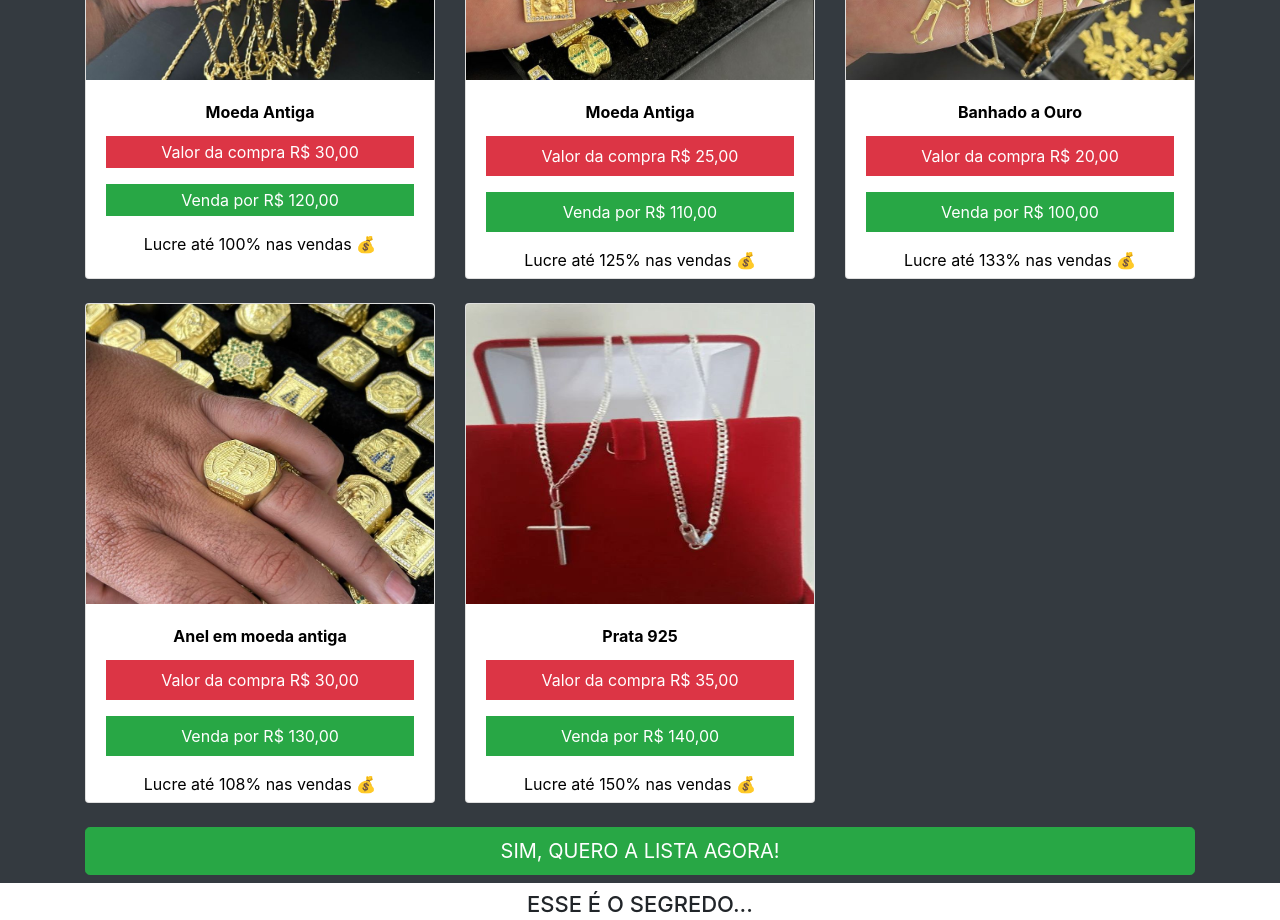
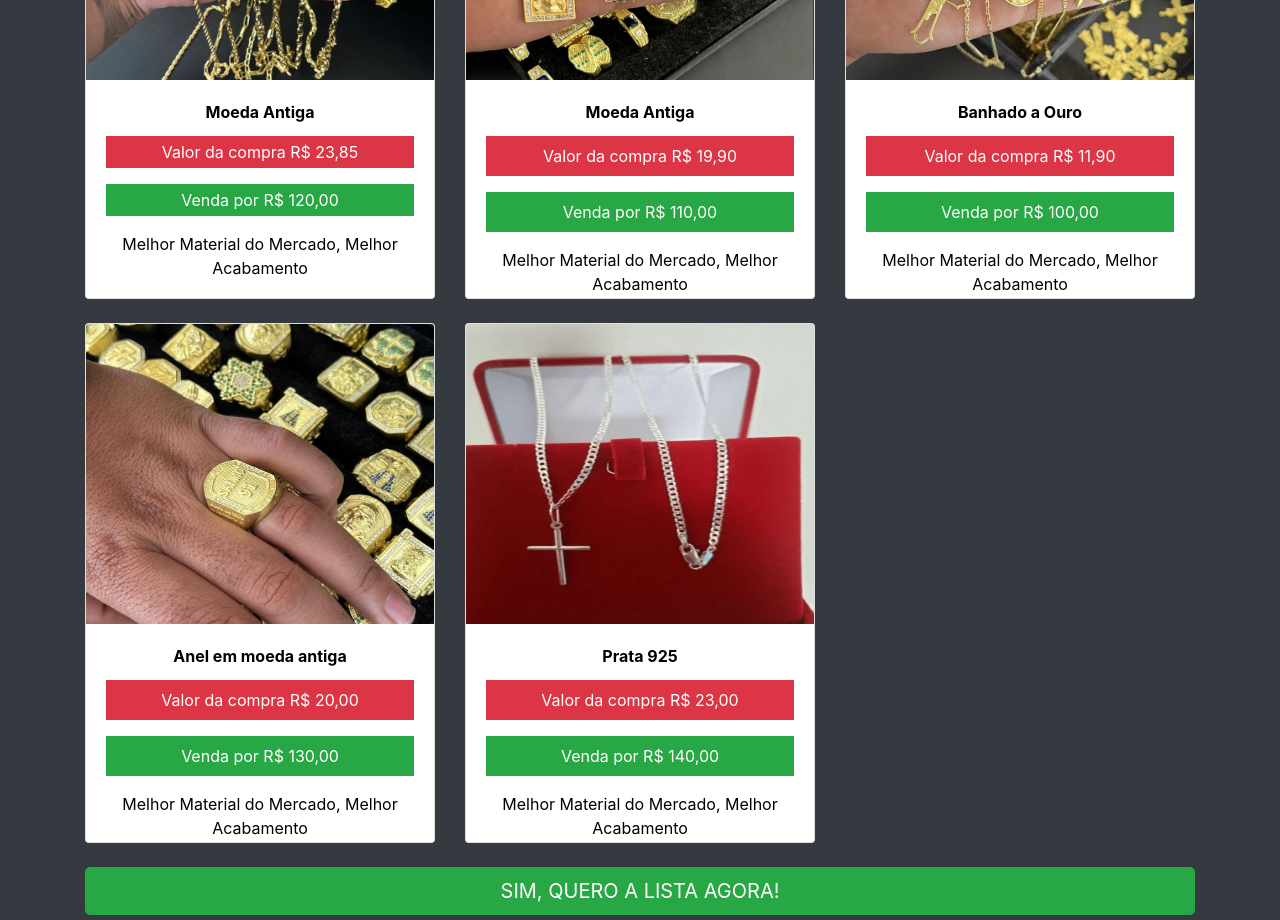
Before and after one commit to andresperes33/SiteVendasJoias, a plain HTML site: page index.html in a window 1280 px wide. Shown: the part 940-1860 px from the top of the page. Drawn offline with nearby package versions, Linux system fonts and the light colour scheme.

Commit message:
site atualizado

```diff
--- a/index.html
+++ b/index.html
@@ -28,6 +28,25 @@
         }(window, document, 'ttq');
     </script>
     <!-- TikTok Pixel Code End -->
+<!-- Facebook Pixel Code -->
+<script>
+    !function(f,b,e,v,n,t,s)
+    {if(f.fbq)return;n=f.fbq=function(){n.callMethod?
+    n.callMethod.apply(n,arguments):n.queue.push(arguments)};
+    if(!f._fbq)f._fbq=n;n.push=n;n.loaded=!0;n.version='2.0';
+    n.queue=[];t=b.createElement(e);t.async=!0;
+    t.src=v;s=b.getElementsByTagName(e)[0];
+    s.parentNode.insertBefore(t,s)}(window, document,'script',
+    'https://connect.facebook.net/en_US/fbevents.js');
+    fbq('init', 'YOUR_PIXEL_ID');
+    fbq('track', 'PageView');
+  </script>
+  <noscript>
+    <img height="1" width="1" style="display:none"
+    src="https://www.facebook.com/tr?id=YOUR_PIXEL_ID&ev=PageView&noscript=1"/>
+  </noscript>
+  <!-- End Facebook Pixel Code -->
+
     <style>
         .rotate-icon {
             transition: transform 0.2s ease;
@@ -93,60 +112,60 @@
             <div class="row">
                 <!-- Card 1 -->
                 <div class="col-md-4 mb-4">
-                    <div style="height: 500px;" class="card">
+                    <div style="height: 520px;" class="card">
                         <img style="height: 300px;" src="./img/cruz.png" alt="Produto 1" class="card-img-top">
                         <div class="card-body text-center">
                             <p style="font-size: 16px; color: black;" class="card-title font-weight-bold">Moeda Antiga
                             </p>
-                            <p class="bg-danger text-white p-1">Valor da compra R$ 30,00</p>
+                            <p class="bg-danger text-white p-1">Valor da compra R$ 23,85</p>
                             <p class="bg-success text-white p-1">Venda por R$ 120,00</p>
-                            <p style="font-size: 16px; color: black;">Lucre até 100% nas vendas <span
-                                    class="emoji">💰</span></p>
+                            <p style="font-size: 16px; color: black;">Melhor Material do Mercado, Melhor Acabamento<span
+                                    class="emoji"></span></p>
                         </div>
                     </div>
                 </div>
 
                 <!-- Card 2 -->
                 <div class="col-md-4 mb-4">
-                    <div style="height: 500px;" class="card">
+                    <div style="height: 520px;" class="card">
                         <img style="height: 300px;" src="./img/colarcristo.png" alt="Produto 4" class="card-img-top">
                         <div class="card-body text-center">
                             <p style="font-size: 16px; color: black;" class="card-title font-weight-bold">Moeda Antiga
                             </p>
-                            <p class="bg-danger text-white p-2"> Valor da compra R$ 25,00</p>
+                            <p class="bg-danger text-white p-2"> Valor da compra R$ 19,90</p>
                             <p class="bg-success text-white p-2">Venda por R$ 110,00</p>
-                            <p style="font-size: 16px; color: black;">Lucre até 125% nas vendas <span
-                                    class="emoji">💰</span></p>
+                            <p style="font-size: 16px; color: black;">Melhor Material do Mercado, Melhor Acabamento<span
+                                    class="emoji"></span></p>
                         </div>
                     </div>
                 </div>
 
                 <!-- Card 3 -->
                 <div class="col-md-4 mb-4">
-                    <div style="height: 500px;" class="card">
+                    <div style="height: 520px;" class="card">
                         <img style="height: 300px;" src="./img/fotonova.png" alt="Produto 2" class="card-img-top">
                         <div class="card-body text-center">
                             <p style="font-size: 16px; color: black;" class="card-title font-weight-bold">Banhado a Ouro
                             </p>
-                            <p class="bg-danger text-white p-2"> Valor da compra R$ 20,00</p>
+                            <p class="bg-danger text-white p-2"> Valor da compra R$ 11,90</p>
                             <p class="bg-success text-white p-2">Venda por R$ 100,00</p>
-                            <p style="font-size: 16px; color: black;">Lucre até 133% nas vendas <span
-                                    class="emoji">💰</span></p>
+                            <p style="font-size: 16px; color: black;">Melhor Material do Mercado, Melhor Acabamento<span
+                                    class="emoji"></span></p>
                         </div>
                     </div>
                 </div>
 
                 <!-- Card 4 -->
                 <div class="col-md-4 mb-4">
-                    <div style="height: 500px;" class="card">
+                    <div style="height: 520px;" class="card">
                         <img style="height: 300px;" src="./img/anel.png" alt="Produto 3" class="card-img-top">
                         <div class="card-body text-center">
                             <p style="font-size: 16px; color: black;" class="card-title font-weight-bold">Anel em moeda
                                 antiga</p>
-                            <p class="bg-danger text-white p-2">Valor da compra R$ 30,00</p>
+                            <p class="bg-danger text-white p-2">Valor da compra R$ 20,00</p>
                             <p class="bg-success text-white p-2">Venda por R$ 130,00</p>
-                            <p style="font-size: 16px; color: black;">Lucre até 108% nas vendas <span
-                                    class="emoji">💰</span></p>
+                            <p style="font-size: 16px; color: black;">Melhor Material do Mercado, Melhor Acabamento<span
+                                    class="emoji"></span></p>
                         </div>
                     </div>
                 </div>
@@ -155,14 +174,14 @@
 
                 <!-- Card 5 -->
                 <div class="col-md-4 mb-4">
-                    <div style="height: 500px;" class="card">
+                    <div style="height: 520px;" class="card">
                         <img style="height: 300px;" src="./img/prata.png" alt="Produto 6" class="card-img-top">
                         <div class="card-body text-center">
                             <p style="font-size: 16px; color: black;" class="card-title font-weight-bold">Prata 925</p>
-                            <p class="bg-danger text-white p-2">Valor da compra R$ 35,00</p>
+                            <p class="bg-danger text-white p-2">Valor da compra R$ 23,00</p>
                             <p class="bg-success text-white p-2">Venda por R$ 140,00</p>
-                            <p style="font-size: 16px; color: black;">Lucre até 150% nas vendas <span
-                                    class="emoji">💰</span></p>
+                            <p style="font-size: 16px; color: black;">Melhor Material do Mercado, Melhor Acabamento<span
+                                    class="emoji"></span></p>
                         </div>
                     </div>
                 </div>
```
